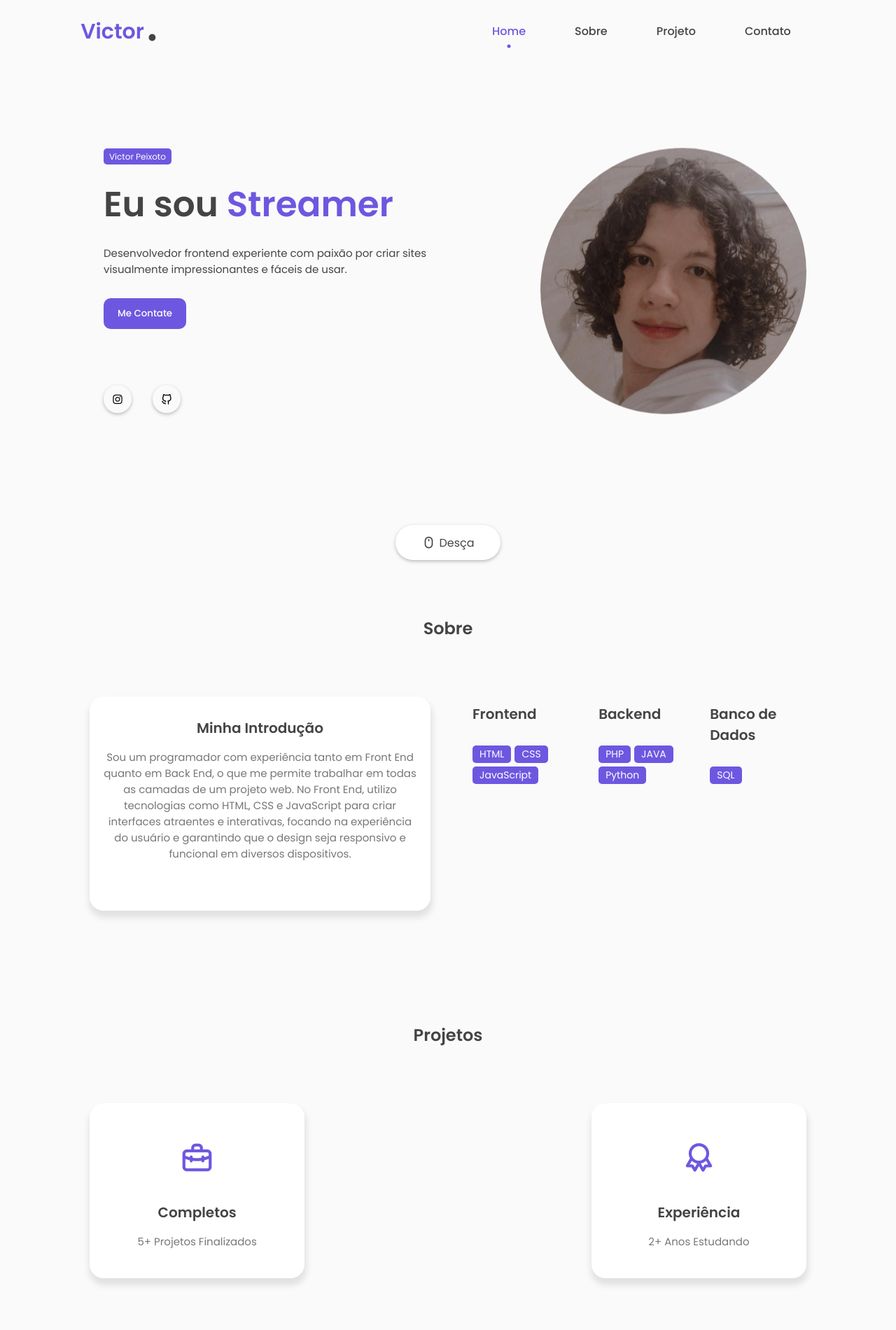
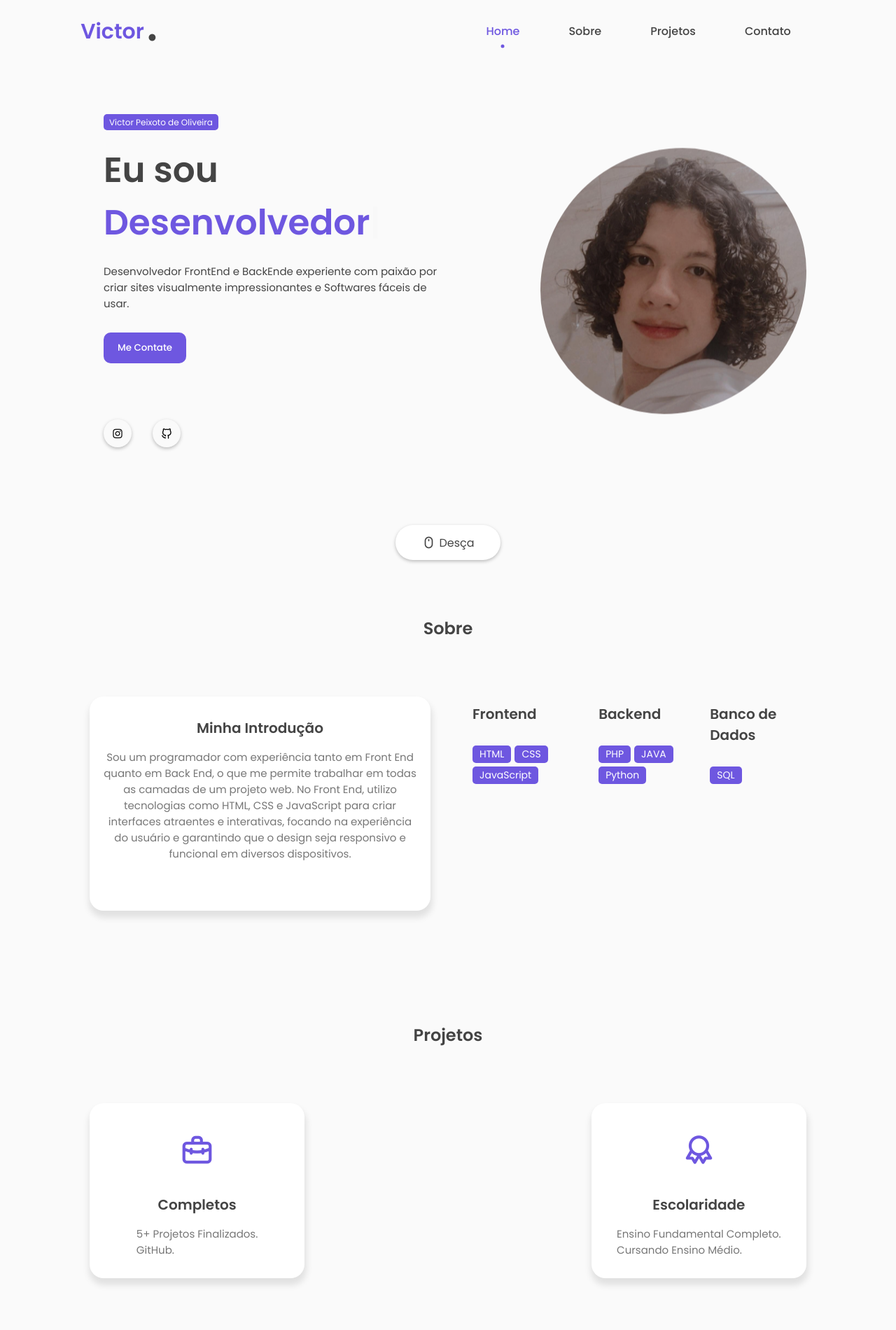
Before and after one commit to Galaxkkkk/Curriculo, a plain HTML site: page index.html in a window 1280 px wide. Shown: the top 1900 px of the page at 70% size. Drawn offline with nearby package versions, Linux system fonts and the light colour scheme.

Commit message:
micro-mudanças

```diff
--- a/assets/js/main.js
+++ b/assets/js/main.js
@@ -29,7 +29,7 @@ function headerShadow() {
 }
 
 var typingEffect = new Typed(".typedText",{
-  strings : ["Designer","Streamer","Desenvolvedor"],
+  strings : ["Designer","Desenvolvedor","Programador"],
   loop : true,
   typeSpeed : 100,
   backSpeed : 80,
--- a/index.html
+++ b/index.html
@@ -25,7 +25,7 @@
                     <div class="circle"></div>
                 </li>
                 <li class="nav_list">
-                    <a href="#projects" class="nav-link">Projeto</a>
+                    <a href="#projects" class="nav-link">Projetos</a>
                     <div class="circle"></div>
                 </li>
                 <li class="nav_list">
@@ -42,13 +42,13 @@
        <section class="featured-box" id="home">
           <div class="featured-text">
             <div class="featured-text-card">
-                <span>Victor Peixoto</span>
+                <span>Victor Peixoto de Oliveira</span>
             </div>
             <div class="featured-name">
                 <p>Eu sou <span class="typedText"></span></p>
             </div>
             <div class="featured-text-info">
-                <p>Desenvolvedor frontend experiente com paixão por criar sites visualmente impressionantes e fáceis de usar.
+                <p>Desenvolvedor FrontEnd e BackEnde experiente com paixão por criar sites visualmente impressionantes e Softwares fáceis de usar.
                 </p>
             </div>
             <div class="featured-text-btn">
@@ -126,12 +126,13 @@
             <div class="project-box">
                 <i class="uil uil-briefcase-alt"></i>
                 <h3>Completos</h3>
-                <label>5+ Projetos Finalizados</label>
+                <label>5+ Projetos Finalizados. <br> GitHub.
+                </label>
             </div>
             <div class="project-box">
                 <i class="uil uil-award"></i>
-                <h3>Experiência</h3>
-                <label>2+ Anos Estudando</label>
+                <h3>Escolaridade</h3>
+                <label>Ensino Fundamental Completo.<br> Cursando Ensino Médio.</label>
             </div>
           </div>
        </section>
```
